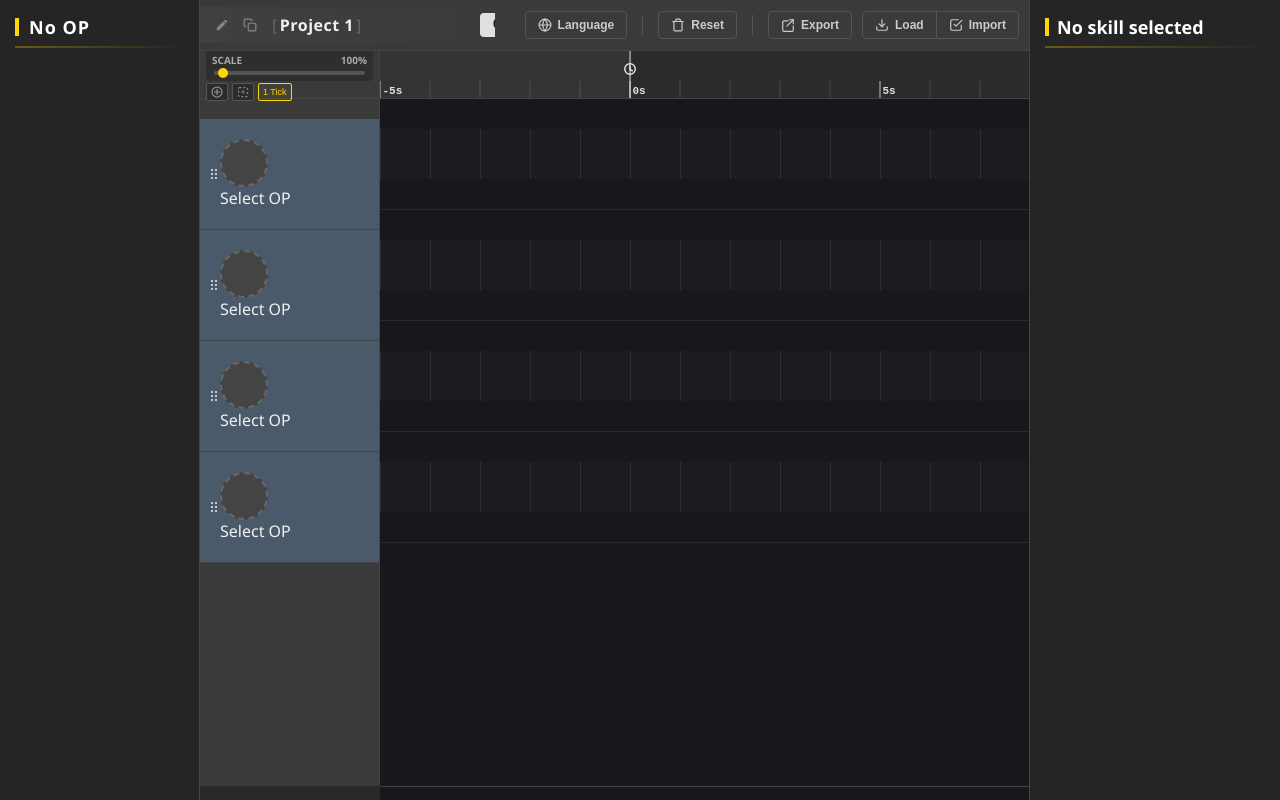
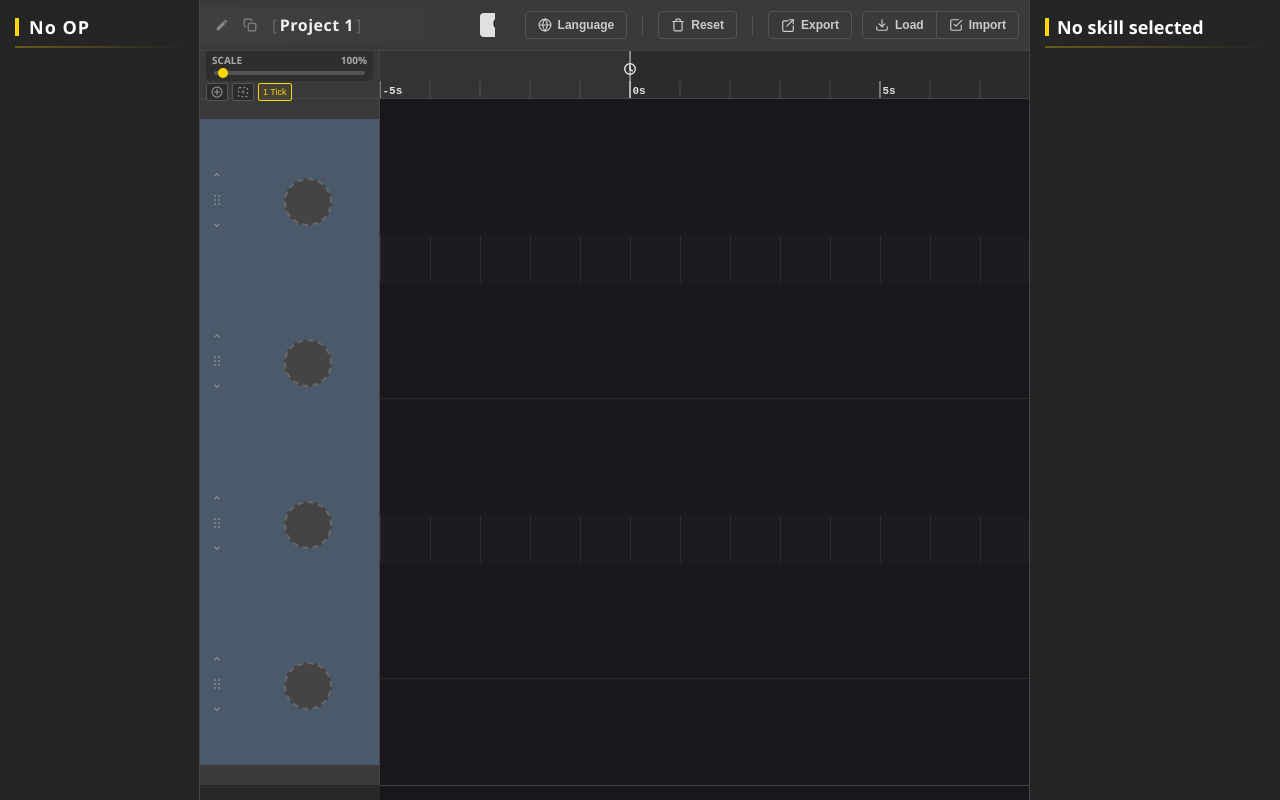
Before and after one commit to Korlne/Endaxis, a Vue app: page /timeline in a window 1280 px wide. Built offline with nearby package versions, Linux system fonts and the light colour scheme.

Commit message:
fix. 修复布局问题。

```diff
--- a/src/components/TimelineGrid.vue
+++ b/src/components/TimelineGrid.vue
@@ -122,7 +122,6 @@ function openCharacterSelector(index) {
   isSelectorVisible.value = true
 }
 
-// 修改点：确保干员唯一上场，重复选择时执行置换逻辑
 function confirmCharacterSelection(charId) {
   if (targetTrackIndex.value === null) return
 
@@ -135,7 +134,7 @@ function confirmCharacterSelection(charId) {
   const track = store.tracks[targetTrackIndex.value]
   if (track && track.id !== charId) {
     track.id = charId
-    track.actions = [] // 切换干员清空旧技能
+    track.actions = []
     store.commitState()
   }
 
@@ -153,7 +152,6 @@ function removeOperator() {
   isSelectorVisible.value = false
 }
 
-// 弹窗关闭后的彻底清理
 function handleSelectorClosed() {
   targetTrackIndex.value = null
   searchQuery.value = ''
@@ -726,7 +724,7 @@ onMounted(() => {
         <div v-for="boundary in store.cycleBoundaries" :key="boundary.id" class="cycle-guide" :class="{ 'is-selected': boundary.id === store.selectedCycleBoundaryId }" :style="{ left: `${store.timeToPx(boundary.time)}px` }" @mousedown="onCycleLineMouseDown($event, boundary.id)"></div>
         <div v-if="isBoxSelecting" class="selection-box-overlay" :style="{ left: `${boxRect.left}px`, top: `${boxRect.top}px`, width: `${boxRect.width}px`, height: `${boxRect.height}px` }"></div>
         <div class="tracks-content">
-          <div v-for="(track, index) in store.tracks" :key="index" class="track-row" :id="`track-row-${index}`" :style="{ '--track-height': `${TRACK_HEIGHT}px` }" @dragover.prevent @drop="onTrackDrop(track, $event)">
+          <div v-for="(track, index) in store.tracks" :key="index" class="track-row" :id="`track-row-${index}`" @dragover.prevent @drop="onTrackDrop(track, $event)">
             <div class="track-lane" :style="getTrackLaneStyle" ref="trackLaneRefs" :data-track-index="index">
               <div class="actions-container">
                 <ActionItem v-memo="[action]" v-for="action in track.actions" :key="action.instanceId" :action="action" @mousedown="onActionMouseDown($event, track, action)" @mousemove="updateAlignGuide($event, action)" @mouseleave="hideAlignGuide" />
@@ -836,7 +834,6 @@ onMounted(() => {
   transform: translateY(-4px);
 }
 
-/* 稀有度颜色及发光特效 */
 .roster-card[data-rarity="6"]:hover {
   border-color: #ffd700;
   box-shadow: 0 0 15px rgba(255, 215, 0, 0.4);
@@ -902,7 +899,16 @@ onMounted(() => {
 /* ==========================================================================
    Timeline Grid Layout
    ========================================================================== */
-.timeline-grid-layout { display: grid; grid-template-columns: 180px 1fr; grid-template-rows: var(--grid-row-height, 60px) 1fr 14px; width: 100%; height: 100%; overflow: hidden; user-select: none; }
+.timeline-grid-layout {
+  display: grid;
+  grid-template-columns: 180px 1fr;
+  grid-template-rows: var(--grid-row-height, 60px) 1fr;
+  width: 100%;
+  height: 100%;
+  overflow: hidden;
+  user-select: none;
+  -webkit-user-select: none;
+}
 
 .corner-placeholder {
   background: #3a3a3a; border-bottom: 1px solid #444; border-right: 1px solid #444; padding: 6px;
@@ -919,16 +925,195 @@ onMounted(() => {
 .mini-tool-btn { height: 18px; padding: 0 4px; background: #2b2b2b; border: 1px solid #555; color: #888; cursor: pointer; border-radius: 2px; font-size: 9px; display: flex; align-items: center; gap: 2px; }
 .mini-tool-btn.is-active { color: #ffd700; border-color: #ffd700; background: rgba(255, 215, 0, 0.05); }
 
-.tracks-header-sticky { grid-column: 1 / 2; grid-row: 2 / 3; background: #3a3a3a; border-right: 1px solid #444; overflow: hidden; padding-top: 20px;}
-.track-info { min-height: 110px; display: flex; align-items: center; padding-left: 8px; border-bottom: 1px solid #444; transition: background 0.2s; }
+/* 1. 修复布局向下扩展 (容器撑满) */
+.tracks-header-sticky {
+  grid-column: 1 / 2;
+  grid-row: 2 / 3;
+  width: 180px;
+  background: #3a3a3a;
+  display: flex;
+  flex-direction: column;
+  z-index: 6;
+  border-right: 1px solid #444;
+  padding: 20px 0;
+  overflow: hidden; /* 关键：防止滚动条溢出 */
+  box-sizing: border-box;
+  height: 100%; /* 强制铺满 grid 区域 */
+}
+
+.track-info {
+  flex: 1;
+  min-height: 110px;
+  height: auto;
+  box-sizing: border-box;
+  display: flex;
+  align-items: center;
+  background: #3a3a3a;
+  padding-left: 4px;
+  transition: background 0.2s;
+  border: 1px solid transparent;
+}
+
 .track-info.is-active { background: #4a5a6a; }
 
-.avatar-image { width: 44px; height: 44px; border-radius: 50%; border: 2px solid #555; }
+/* ==========================================================================
+   释放左侧排序控件
+   ========================================================================== */
+.track-controls {
+  display: flex;
+  flex-direction: column;
+  align-items: center;
+  justify-content: center;
+  width: 24px;
+  flex-shrink: 0;
+  gap: 2px;
+  color: #888;
+  margin-right: 4px;
+}
+
+/* 3. 强制显示排序按键与选中效果 */
+.reorder-btn {
+  width: 24px;
+  height: 24px;
+  display: flex;
+  align-items: center;
+  justify-content: center;
+  cursor: pointer;
+  color: #888;
+}
+
+.reorder-btn polyline {
+  stroke: #888 !important; /* 强制画笔颜色 */
+  stroke-width: 3px !important; /* 强制线宽 */
+  fill: none !important;
+}
+
+.reorder-btn:hover polyline {
+  stroke: #ffd700 !important;
+}
+
+/* 2. 收紧选人触发区 (与头像范围一致) */
+.char-select-trigger {
+  display: flex;
+  flex-direction: column;
+  align-items: center; /* 居中对齐 */
+  justify-content: center;
+  flex: 0 0 10px; /* 锁定宽度为 60px，不再占据剩余 100% */
+  height: 20%;
+  padding: 0;
+  gap: 0;
+  position: relative;
+  margin: 0 auto; /* 在父级中居中 */
+}
+
+/* 隐藏或收缩文字信息，确保不干扰范围 */
+.trigger-info {
+  display: none; /* 既然要范围一致，通常只需显示头像 */
+}
+
+/* ==========================================================================
+   主视口与轨道行样式
+   ========================================================================== */
+.tracks-content-viewport {
+  grid-column: 2 / 3;
+  grid-row: 2 / 3;
+  width: 100%;
+  height: 100%; /* 强制撑开 */
+  overflow-y: auto;
+  overflow-x: hidden;
+  position: relative;
+  background: #18181c;
+}
+
+.tracks-content {
+  position: relative;
+  width: fit-content;
+  min-width: 100%;
+  display: flex;
+  flex-direction: column;
+  padding: 20px 0;
+  height: 100%;
+  box-sizing: border-box;
+}
+
+.track-row {
+  --track-height: 50px;
+  position: relative;
+  flex: 1;
+  min-height: 280px;
+  height: auto;
+  box-sizing: border-box;
+  padding-top: 30px;
+  padding-bottom: 30px;
+  width: fit-content;
+  min-width: 100%;
+  display: flex;
+  flex-direction: column;
+  justify-content: center;
+  border-bottom: 1px solid rgba(255, 255, 255, 0.08);
+}
+
+.track-lane {
+  position: relative;
+  height: var(--track-height, 50px);
+  display: flex;
+  background: rgba(255, 255, 255, 0.02);
+  /* 关键：默认留出 2px 的透明边框占位，防止选中时上下挤压抖动 */
+  border-top: 2px solid transparent;
+  border-bottom: 2px solid transparent;
+  box-sizing: border-box;
+}
+
+/* 轨道高亮 - 增加 !important 确保生效 */
+.track-row.is-active-drop .track-lane {
+  border-top: 2px dashed #c0c0c0 !important;
+  border-bottom: 2px dashed #c0c0c0 !important;
+  background: rgba(255, 255, 255, 0.02) !important; /* 恢复原版的背景色，不添加额外高亮 */
+  z-index: 5 !important;
+}
+
+/* ==========================================================================
+   修复头像悬浮遮罩偏移
+   ========================================================================== */
+.trigger-avatar-box {
+  position: relative;
+  width: 44px;
+  height: 44px;
+  margin-right: 0; /* 移除右间距 */
+  cursor: pointer;
+  flex-shrink: 0;
+}
+
+.avatar-image {
+  display: block;
+  width: 100%;
+  height: 100%;
+  border-radius: 50%;
+  object-fit: cover;
+  border: 2px solid #555;
+  box-sizing: border-box;
+  transition: border-color 0.2s;
+}
+
+.avatar-change-hint {
+  position: absolute;
+  top: 0;
+  left: 0;
+  width: 100%;
+  height: 100%;
+  background-color: rgba(0, 0, 0, 0.6);
+  border-radius: 50%;
+  display: flex;
+  align-items: center;
+  justify-content: center;
+  color: #fff;
+  opacity: 0;
+  transition: opacity 0.2s;
+  pointer-events: none;
+  z-index: 10;
+}
+
 .avatar-placeholder { width: 44px; height: 44px; border-radius: 50%; background: #444; border: 2px dashed #666; }
-
-.tracks-content-viewport { grid-column: 2 / 3; grid-row: 2 / 3; background: #18181c; overflow-y: auto; overflow-x: hidden; position: relative; }
-.track-row { min-height: 50px; padding: 30px 0; border-bottom: 1px solid rgba(255, 255, 255, 0.08); }
-.track-lane { position: relative; height: 50px; background: rgba(255, 255, 255, 0.02); }
 
 .ruler-content-container { position: relative; height: 100%; display: flex; flex-direction: column; justify-content: flex-end; }
 .prep-zone-bg { position: absolute; left: 0; top: 0; bottom: 0; background: rgba(255, 255, 255, 0.04); border-right: 1px solid rgba(255, 255, 255, 0.12); pointer-events: none; z-index: 0; }
@@ -943,13 +1128,6 @@ onMounted(() => {
 .tick-line.frame { height: 5px; background: rgba(255, 255, 255, 0.2); }
 .tick-label { position: absolute; left: 3px; bottom: 1px; white-space: nowrap; font-family: 'Roboto Mono', monospace; font-size: 10px; color: #888; user-select: none; pointer-events: none; line-height: 1; }
 .tick-line.major .tick-label { color: #e0e0e0; font-weight: bold; font-size: 11px; }
-
-.trigger-avatar-box {
-  position: relative;
-  margin-right: 8px;
-  cursor: pointer;
-  flex-shrink: 0;
-}
 
 .cursor-guide {
   position: absolute;
@@ -1010,15 +1188,6 @@ onMounted(() => {
 
 .selection-box-overlay { position: absolute; background: rgba(255, 215, 0, 0.15); border: 1px solid #ffd700; pointer-events: none; z-index: 100; }
 
-/* ==========================================================================
-   新增样式追加区
-   ========================================================================== */
-.avatar-change-hint {
-  position: absolute; top: 0; left: 0; width: 100%; height: 100%;
-  background-color: rgba(0, 0, 0, 0.6); border-radius: 50%;
-  display: flex; align-items: center; justify-content: center;
-  color: #fff; opacity: 0; transition: opacity 0.2s; pointer-events: none;
-}
 .trigger-avatar-box:hover .avatar-change-hint { opacity: 1; }
 .trigger-avatar-box:hover .avatar-image { border-color: #ffd700; }
 
```
